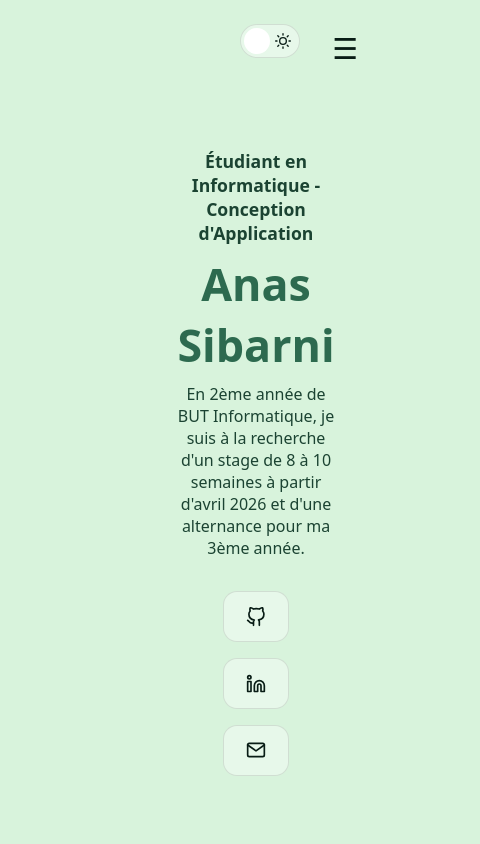
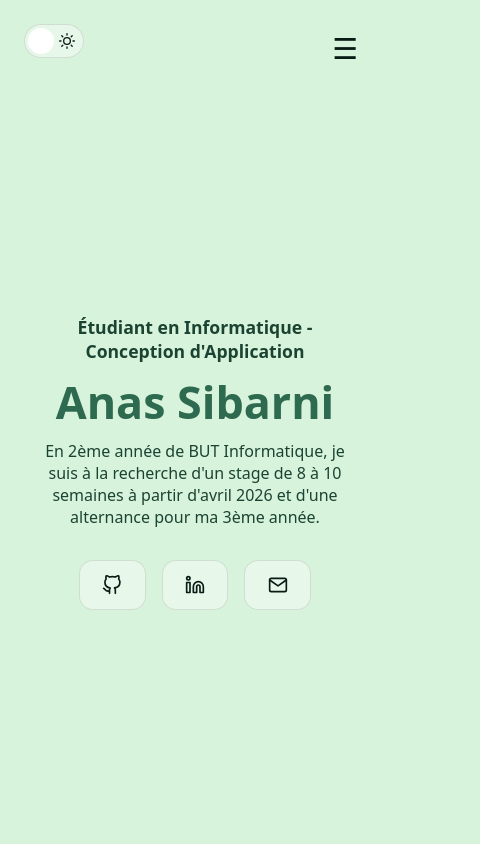
Before and after one commit to Anas-SIBARNI/portfolio, a Vue app: page / in a window 390 px wide. Shown: the top 844 px of the page, 480 px wide, since content can reach past the window. Built offline with nearby package versions, Linux system fonts and the light colour scheme.

Commit message:
version mobile réparée

```diff
--- a/src/App.vue
+++ b/src/App.vue
@@ -82,7 +82,6 @@ const formations = [
 </script>
 
 <template>
-  <div class="boules"></div>
   <Navbar />
   <main>
     <ThemeSwitch />
--- a/src/style.css
+++ b/src/style.css
@@ -40,8 +40,14 @@ body {
 
 #app {
   width: 100%;
-  padding: 1.5rem 15rem;
+  padding: 1.5rem;
   box-sizing: border-box;
+}
+
+@media (min-width: 992px) {
+  #app{
+    padding: 1.5rem 15em;
+  }
 }
 
 h1, h2 {
```
